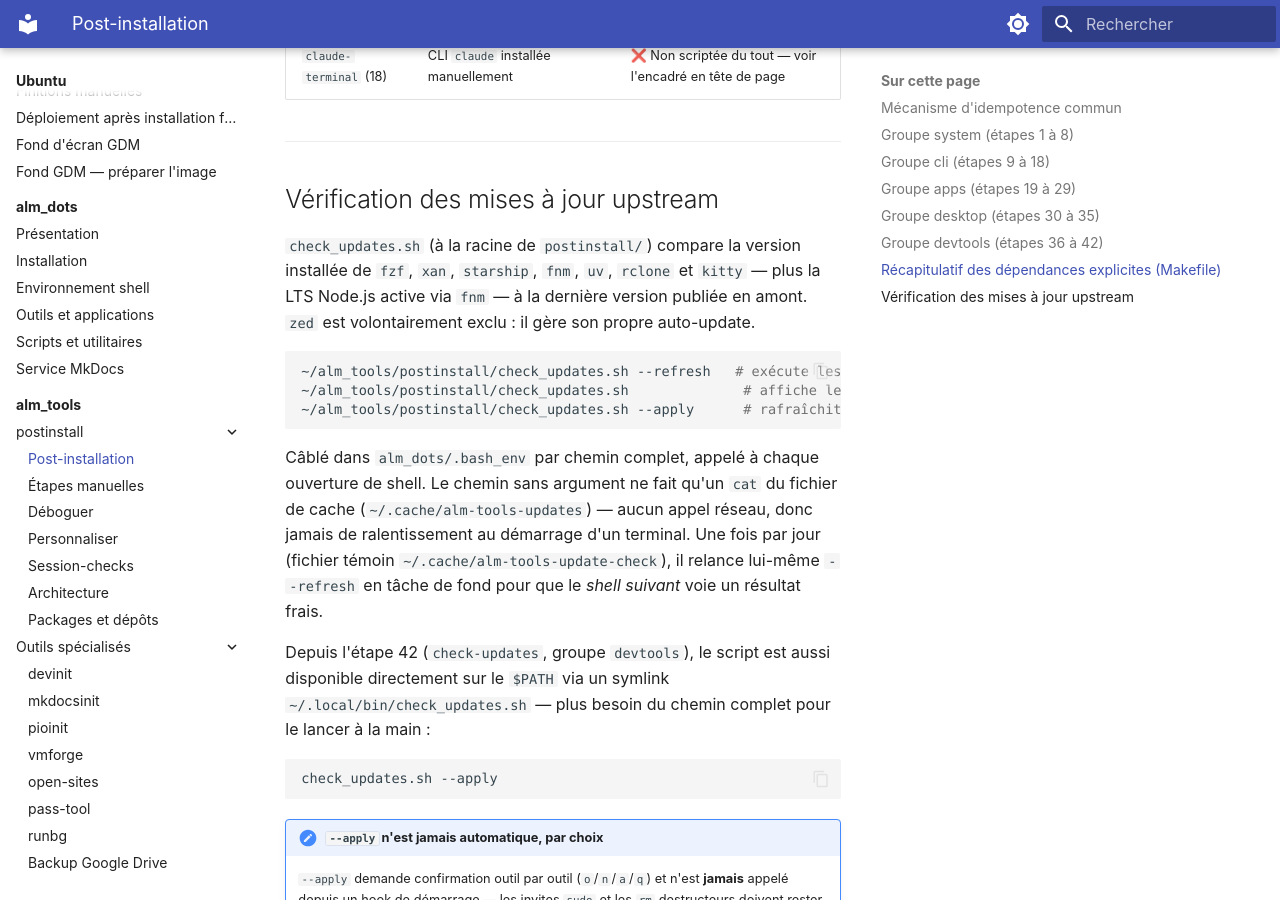
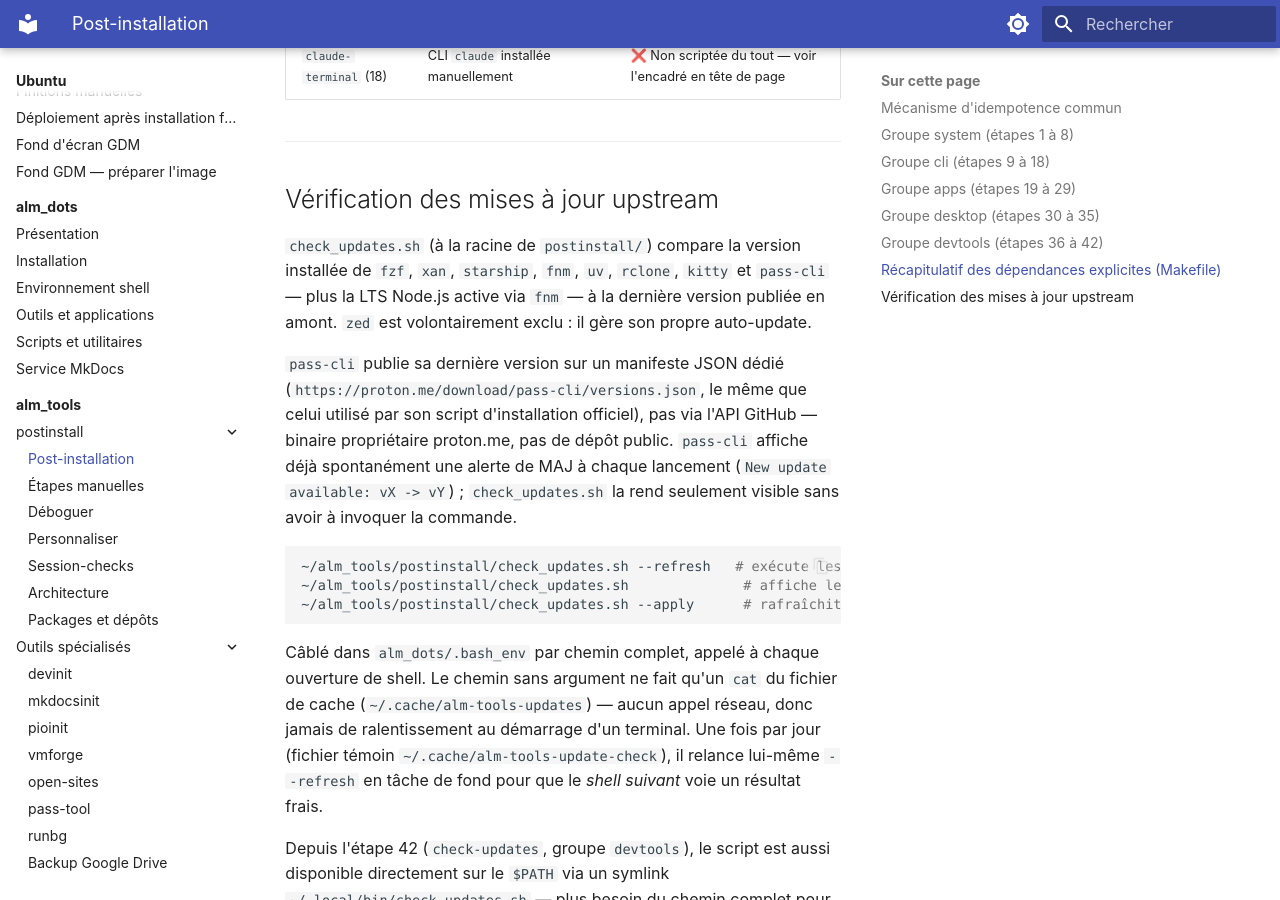
Before and after one commit to namnetes/alm_notes, an MkDocs documentation site: the page built from docs/systeme/ubuntu/alm_tools/postinstall/post-installation.md, in a window 1280 px wide and 900 px high, scrolled down 10824 px. Built offline with MkDocs 1.6.1 and Material for MkDocs 9.7.7, drawn with Linux system fonts in a browser that asks for light colours.

Commit message:
docs(alm_tools): document pass-cli in the upstream update check
check_updates.sh now tracks pass-cli (proton.me versions.json
manifest, no APT package). Reflect it in the postinstall update
section, the .bash_env startup table, and the pass-tool page.

Co-Authored-By: Claude Sonnet 5 <noreply@anthropic.com>

````diff
--- a/docs/systeme/ubuntu/alm_tools/postinstall/post-installation.md
+++ b/docs/systeme/ubuntu/alm_tools/postinstall/post-installation.md
@@ -260,9 +260,18 @@ mot-clé dans les tableaux ci-dessous plutôt que ré-expliqués à chaque
 ## Vérification des mises à jour upstream
 
 `check_updates.sh` (à la racine de `postinstall/`) compare la version
-installée de `fzf`, `xan`, `starship`, `fnm`, `uv`, `rclone` et `kitty` —
-plus la LTS Node.js active via `fnm` — à la dernière version publiée en
-amont. `zed` est volontairement exclu : il gère son propre auto-update.
+installée de `fzf`, `xan`, `starship`, `fnm`, `uv`, `rclone`, `kitty` et
+`pass-cli` — plus la LTS Node.js active via `fnm` — à la dernière version
+publiée en amont. `zed` est volontairement exclu : il gère son propre
+auto-update.
+
+`pass-cli` publie sa dernière version sur un manifeste JSON dédié
+(`https://proton.me/download/pass-cli/versions.json`, le même que celui
+utilisé par son script d'installation officiel), pas via l'API GitHub —
+binaire propriétaire proton.me, pas de dépôt public. `pass-cli` affiche
+déjà spontanément une alerte de MAJ à chaque lancement (`New update
+available: vX -> vY`) ; `check_updates.sh` la rend seulement visible sans
+avoir à invoquer la commande.
 
 ```bash
 ~/alm_tools/postinstall/check_updates.sh --refresh   # exécute les checks, écrit le cache
````
Also changed, not shown: docs/systeme/ubuntu/alm_dots/environnement-shell.md (+1 -1 lines), docs/systeme/ubuntu/alm_tools/outils/pass-tool.md (+9 -0 lines).
